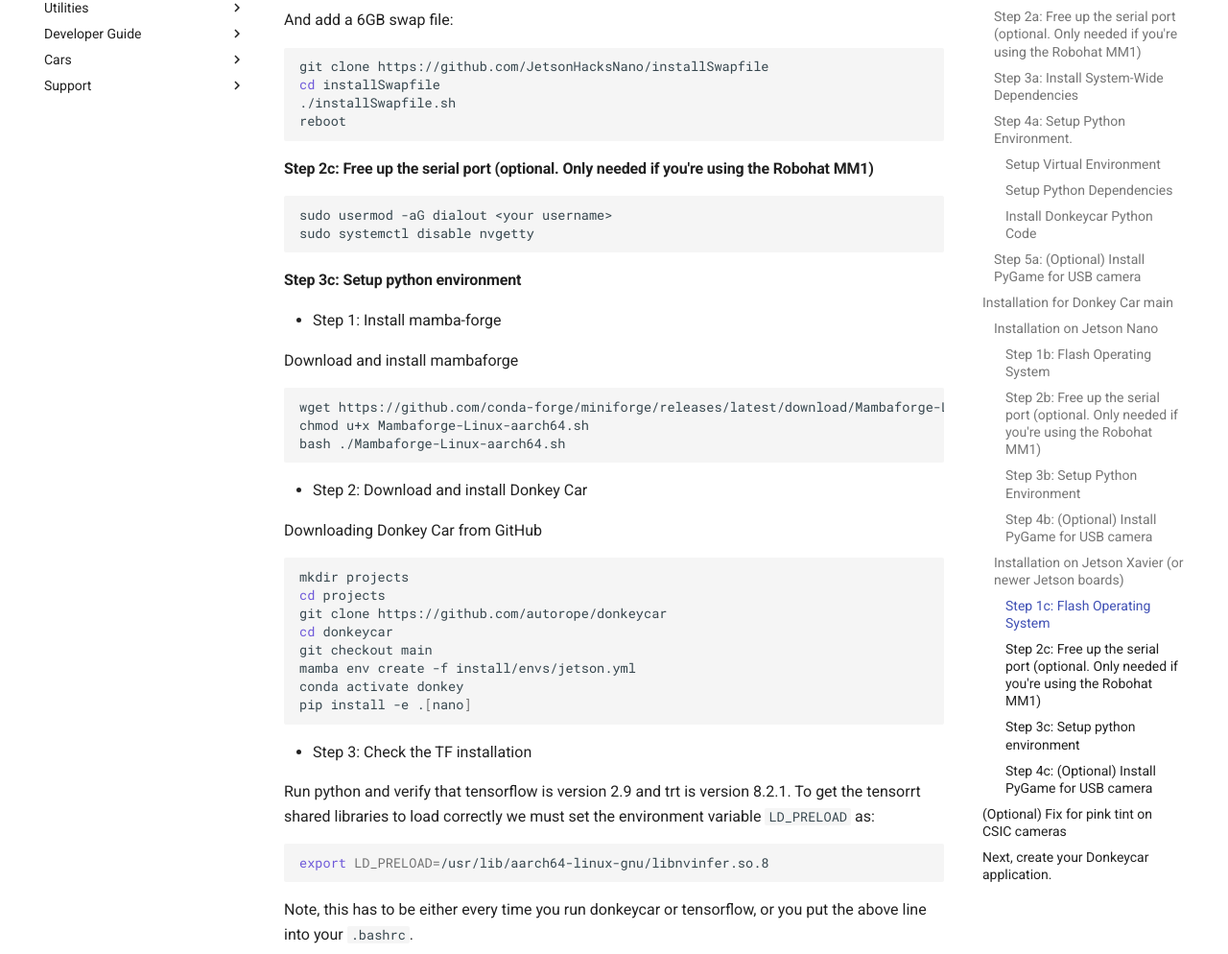
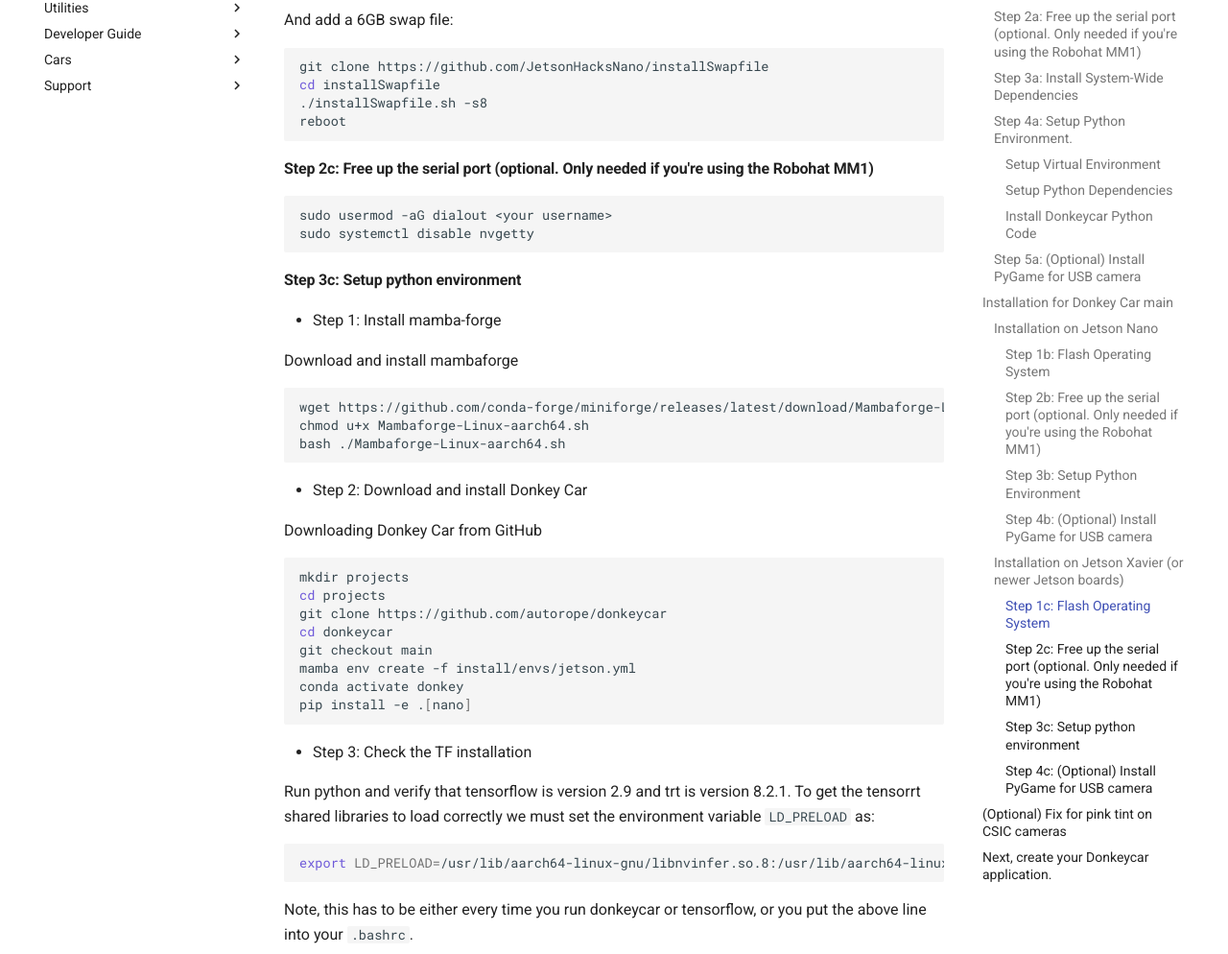
Before and after one commit to autorope/donkeydocs, an MkDocs documentation site: the page built from docs/guide/robot_sbc/setup_jetson_nano.md, in a window 1280 px wide and 1400 px high, scrolled down 7676 px. Shown: the part 181-1175 px from the top of the window at 96% size. Built offline with MkDocs 1.6.1 and Material for MkDocs 9.7.7, drawn with Linux system fonts in a browser that asks for light colours; comment, search, counter and statistics services are not loaded.

Commit message:
Corred LDPRELOAD for jetson

````diff
--- a/docs/guide/robot_sbc/setup_jetson_nano.md
+++ b/docs/guide/robot_sbc/setup_jetson_nano.md
@@ -408,7 +408,7 @@ And add a 6GB swap file:
 ```bash
 git clone https://github.com/JetsonHacksNano/installSwapfile
 cd installSwapfile
-./installSwapfile.sh
+./installSwapfile.sh -s8
 reboot
 ```
 
@@ -454,7 +454,7 @@ To get the tensorrt shared libraries to load correctly we must set the
 environment variable `LD_PRELOAD` as:
 
 ```bash
-export LD_PRELOAD=/usr/lib/aarch64-linux-gnu/libnvinfer.so.8
+export LD_PRELOAD=/usr/lib/aarch64-linux-gnu/libnvinfer.so.8:/usr/lib/aarch64-linux-gnu/libgomp.so.1
 ```
 
 Note, this has to be either every time you run donkeycar or tensorflow, or
````
